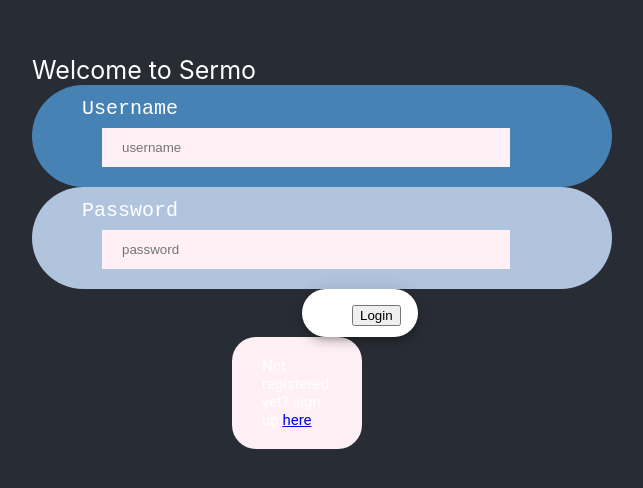
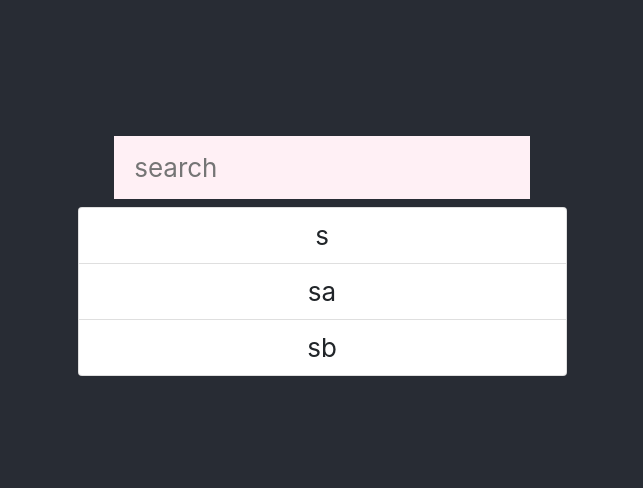
Before and after one commit to LightDDark/Sermo, a React (Create React App) app: page / in a window 1280 px wide. Shown: the part 148-636 px from the top of the page, without its empty margins (318-961 px from the left). Built offline with nearby package versions, Linux system fonts and the light colour scheme.

Commit message:
Replaced Data as component as pure Data

```diff
--- a/public/index.html
+++ b/public/index.html
@@ -3,6 +3,12 @@
   <head>
     <meta charset="utf-8" />
     <link rel="icon" href="%PUBLIC_URL%/favicon.ico" />
+    <link
+      href="https://cdn.jsdelivr.net/npm/bootstrap@5.1.3/dist/css/bootstrap.min.css"
+      rel="stylesheet"
+      integrity="sha384-1BmE4kWBq78iYhFldvKuhfTAU6auU8tT94WrHftjDbrCEXSU1oBoqyl2QvZ6jIW3"
+      crossorigin="anonymous"
+    />
     <meta name="viewport" content="width=device-width, initial-scale=1" />
     <meta name="theme-color" content="#000000" />
     <meta
@@ -33,5 +39,10 @@
       To begin the development, run `npm start` or `yarn start`.
       To create a production bundle, use `npm run build` or `yarn build`.
     -->
+    <script
+      src="https://cdn.jsdelivr.net/npm/bootstrap@5.1.3/dist/js/bootstrap.bundle.min.js"
+      integrity="sha384-ka7Sk0Gln4gmtz2MlQnikT1wXgYsOg+OMhuP+IlRH9sENBO0LRn5q+8nbTov4+1p"
+      crossorigin="anonymous"
+    ></script>
   </body>
 </html>
--- a/src/App.js
+++ b/src/App.js
@@ -1,11 +1,20 @@
 import "./App.css";
 import Login from "./startPage/Login";
+// ----------------------------------
+import SideBar from "./chatPage/SideBar";
+import User from "./dataBase/User";
 
 function App() {
   return (
     <div className="App">
       <header className="App-header">
-        <Login />
+        <SideBar
+          contacts={[
+            new User("s", "s", "s"),
+            new User("sa", "sa", "sa"),
+            new User("sb", "sb", "sb"),
+          ]}
+        />
       </header>
     </div>
   );
--- a/src/StartPage/Login.js
+++ b/src/StartPage/Login.js
@@ -10,10 +10,7 @@ function Login() {
     if (pass.current.value === "" || user.current.value === "") {
       console.log("Error, cannot have empty fields.");
     } else {
-      users.login({
-        userName: user.current.value,
-        password: pass.current.value,
-      });
+      users.login(user.current.value, pass.current.value);
     }
   };
   return (
--- a/src/StartPage/Register.js
+++ b/src/StartPage/Register.js
@@ -20,28 +20,25 @@ function Register() {
     }
   };
   const registerUser = function () {
-    if (
-      pass.current.value === "" ||
-      user.current.value === "" ||
-      nick.current.value === "" ||
-      !conf
-    ) {
+    if (!conf) {
       console.log("Error, cannot have empty fields or unmatched passwords.");
     } else {
-      users.addUser({
-        userName: user.current.value,
-        password: pass.current.value,
-        nickName: nick.current.value,
-      });
+      users.addUser(user.current.value, pass.current.value, nick.current.value);
     }
   };
   return (
+    <form>
       <div className="Forms">
         <label className={"Welcome"}>Welcome to Sermo</label>
         <div className="User">
           <label htmlFor="formGroupExampleInput" className="form-label">
             Username
-          <input type="text" ref={user} placeholder="username"></input>
+            <input
+              type="text"
+              ref={user}
+              placeholder="username"
+              required
+            ></input>
           </label>
         </div>
         <div className="Pass">
@@ -52,6 +49,7 @@ function Register() {
               ref={pass}
               placeholder="password"
               onChange={passConfirm}
+              required
             ></input>
           </label>
         </div>
@@ -63,6 +61,7 @@ function Register() {
               ref={pass2}
               placeholder="password"
               onChange={passConfirm}
+              required
             ></input>
             {desc}
           </label>
@@ -70,11 +69,18 @@ function Register() {
         <div className="User">
           <label htmlFor="formGroupExampleInput" className="form-label">
             Display Name
-          <input type="text" ref={nick} placeholder="username"></input>
+            <input
+              type="text"
+              ref={nick}
+              placeholder="username"
+              required
+            ></input>
           </label>
         </div>
         <div className="LogButton">
-        <button onClick={registerUser}>Register</button>
+          <button type="submit" onSubmit={registerUser}>
+            Register
+          </button>
         </div>
         <div className="Unreg">
           <label>
@@ -82,6 +88,7 @@ function Register() {
           </label>
         </div>
       </div>
+    </form>
   );
 }
 
--- /dev/null
+++ b/src/chatPage/SearchBar.js
@@ -0,0 +1,21 @@
+import { useRef } from "react";
+function SearchBar({ doSearch }) {
+  const searchInput = useRef(null);
+  const search = function () {
+    doSearch(searchInput.current.value);
+  };
+
+  return (
+    <div className="searchRow">
+      <input
+        ref={searchInput}
+        onKeyUp={search}
+        type="text"
+        className="control"
+        placeholder="search"
+      ></input>
+    </div>
+  );
+}
+
+export default SearchBar;
--- /dev/null
+++ b/src/chatPage/SideBar.js
@@ -0,0 +1,42 @@
+import { useState } from "react";
+import SearchBar from "./SearchBar";
+import User from "../dataBase/User";
+
+function SideBar(props) {
+  const contacts = props.contacts;
+  const [contactList, setContactList] = useState(contacts);
+  const nullUser = new User("", "", "");
+  const [activeContact, setActiveContact] = useState(nullUser);
+  const doSearch = function (query) {
+    setContactList(
+      contacts.filter((contact) => contact.getName().includes(query))
+    );
+  };
+  const listContacts = contactList.map((contact, index) => {
+    const changeActive = function (contact) {
+      setActiveContact(contact);
+    };
+    return (
+      <li
+        className={
+          contact === activeContact
+            ? "list-group-item active"
+            : "list-group-item"
+        }
+        aria-current={contact === activeContact ? "true" : "false"}
+        onClick={() => changeActive(contact)}
+        key={index}
+      >
+        {contact.getName()}
+      </li>
+    );
+  });
+  return (
+    <div>
+      <SearchBar doSearch={doSearch} />
+      <ul className="list-group">{listContacts}</ul>
+    </div>
+  );
+}
+
+export default SideBar;
--- a/src/dataBase/User.js
+++ b/src/dataBase/User.js
@@ -1,21 +1,16 @@
-import React from "react";
-
-class User extends React.Component {
-  constructor(props) {
-    super(props);
-    this.state = {
-      userName: props.userName,
-      password: props.password,
-      nickName: props.nickName,
-      contacts: new Set(),
-    };
+class User {
+  constructor(userName, password, nickName) {
+    this.userName = userName;
+    this.password = password;
+    this.nickName = nickName;
+    this.contacts = [];
   }
 
-  validatePass({ password }) {
+  validatePass(password) {
     return this.state.password === password;
   }
 
-  addContact({ userName }) {
+  addContact(userName) {
     const current = this.state.contacts;
     if (current.has(userName)) {
       console.log("Conntact already exists");
@@ -27,6 +22,10 @@ class User extends React.Component {
       console.log(userName + "added succefuly.");
     }
   }
+
+  getName() {
+    return this.userName;
+  }
 }
 
 export default User;
--- a/src/dataBase/UserData.js
+++ b/src/dataBase/UserData.js
@@ -1,12 +1,8 @@
-import React from "react";
 import User from "./User";
 
-class UserData extends React.Component {
-  constructor(props) {
-    super(props);
-    this.state = {
-      users: new Map(),
-    };
+class UserData {
+  constructor() {
+    this.users = new Map();
   }
 
   addUser({ userName, password, nickName }) {
@@ -14,10 +10,7 @@ class UserData extends React.Component {
       console.log("Error, userName already in use.");
     } else {
       const users = this.state.users;
-      users.set(
-        userName,
-        new User({ userName: userName, password: password, nickName: nickName })
-      );
+      users.set(userName, new User(userName, password, nickName));
       this.setState({
         users: users,
       });
```
Lines whose indentation alone changed are shown as unchanged.
